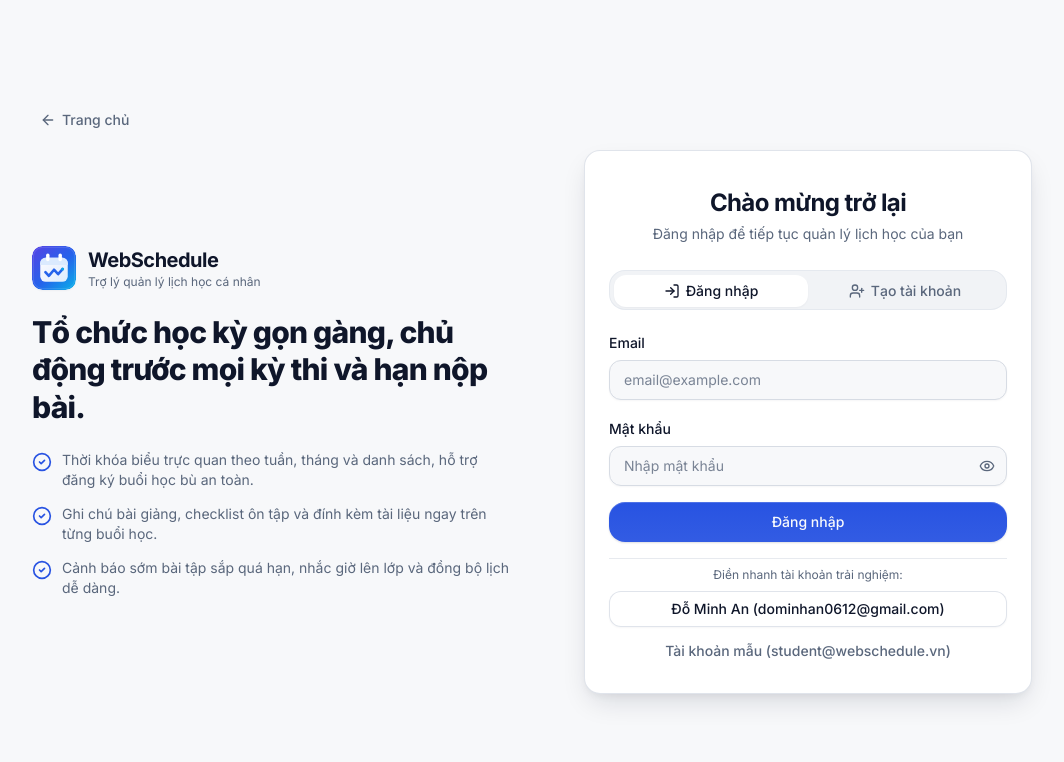
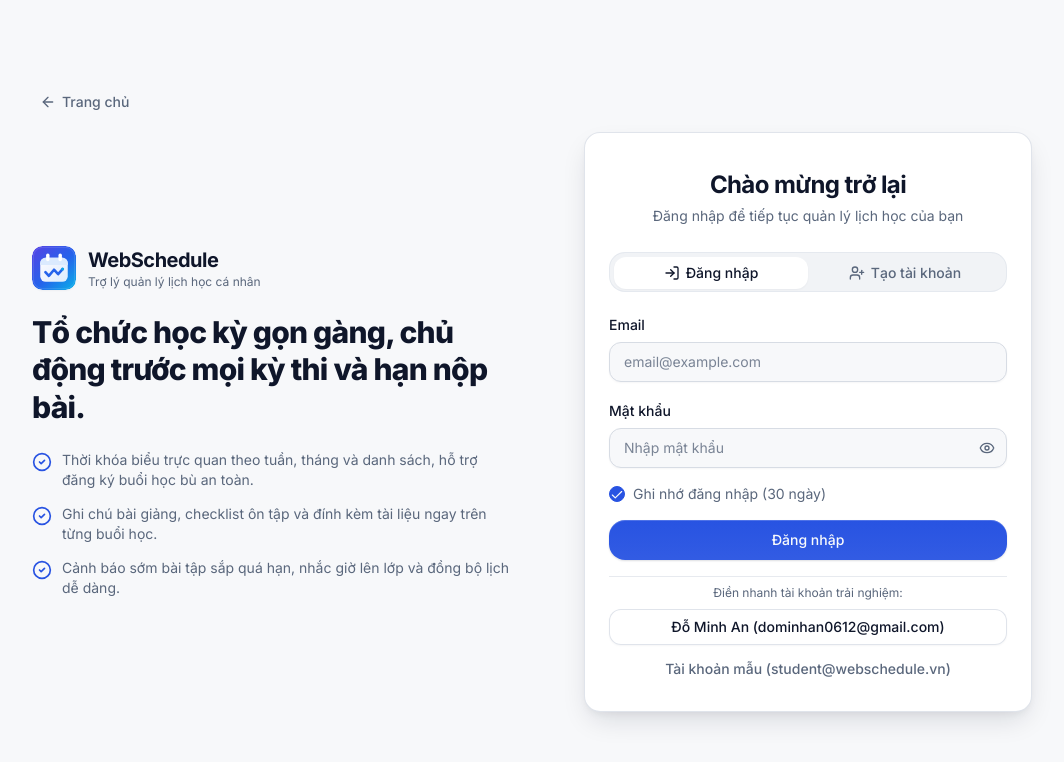
Before and after one commit to andominh2202/webscheduleai, a Next.js app: page /login in a window 1280 px wide. Shown: the top 762 px of the page, without its empty margins (96-1160 px from the left). Built offline with nearby package versions, Linux system fonts and the light colour scheme; no server answers.

Commit message:
feat(auth): add remember-me option and 30-day JWT session persistence

```diff
--- a/src/app/(auth)/login/page.tsx
+++ b/src/app/(auth)/login/page.tsx
@@ -18,6 +18,7 @@ import { Button } from '@/components/ui/button';
 import { BrandLogo } from '@/components/ui/brand-logo';
 import { Input } from '@/components/ui/input';
 import { Label } from '@/components/ui/label';
+import { Checkbox } from '@/components/ui/checkbox';
 import {
   Card,
   CardContent,
@@ -35,6 +36,7 @@ export default function LoginPage() {
   // Login state
   const [email, setEmail] = useState('');
   const [password, setPassword] = useState('');
+  const [rememberMe, setRememberMe] = useState(true);
   const [showPassword, setShowPassword] = useState(false);
   const [loading, setLoading] = useState(false);
 
@@ -46,12 +48,17 @@ export default function LoginPage() {
   const [showRegPassword, setShowRegPassword] = useState(false);
   const [regLoading, setRegLoading] = useState(false);
 
-  // Sync ?tab=register without requiring Suspense boundary around useSearchParams
+  // Sync ?tab=register and restore remembered email
   useEffect(() => {
     try {
       const params = new URLSearchParams(window.location.search);
       if (params.get('tab') === 'register') {
         setTab('register');
+      }
+      const savedEmail = localStorage.getItem('__ws_remember_email');
+      if (savedEmail) {
+        setEmail(savedEmail);
+        setRememberMe(true);
       }
     } catch {
       // ignore
@@ -76,6 +83,15 @@ export default function LoginPage() {
       if (result?.error) {
         toast.error('Email chưa được đăng ký hoặc mật khẩu không đúng.');
       } else {
+        try {
+          if (rememberMe) {
+            localStorage.setItem('__ws_remember_email', email.trim());
+          } else {
+            localStorage.removeItem('__ws_remember_email');
+          }
+        } catch {
+          // ignore
+        }
         toast.success('Đăng nhập thành công!');
         router.push('/dashboard');
         router.refresh();
@@ -272,6 +288,19 @@ export default function LoginPage() {
                           </button>
                         </div>
                       </div>
+                      <div className="flex items-center justify-between">
+                        <label
+                          htmlFor="remember-me"
+                          className="flex items-center gap-2 text-xs sm:text-sm text-muted-foreground cursor-pointer select-none"
+                        >
+                          <Checkbox
+                            id="remember-me"
+                            checked={rememberMe}
+                            onCheckedChange={(checked) => setRememberMe(checked === true)}
+                          />
+                          <span>Ghi nhớ đăng nhập (30 ngày)</span>
+                        </label>
+                      </div>
                       <Button type="submit" className="w-full" disabled={loading}>
                         {loading ? (
                           <>
--- a/src/lib/auth.ts
+++ b/src/lib/auth.ts
@@ -71,7 +71,10 @@ const providers = [
 
 export const { handlers, auth, signIn, signOut } = NextAuth({
   adapter: PrismaAdapter(prisma),
-  session: { strategy: 'jwt' },
+  session: {
+    strategy: 'jwt',
+    maxAge: 30 * 24 * 60 * 60, // 30 days
+  },
   trustHost: true,
   secret: process.env.AUTH_SECRET || process.env.NEXTAUTH_SECRET || 'webschedule-super-secret-key-32chars-min-length-dev',
   pages: {
```
